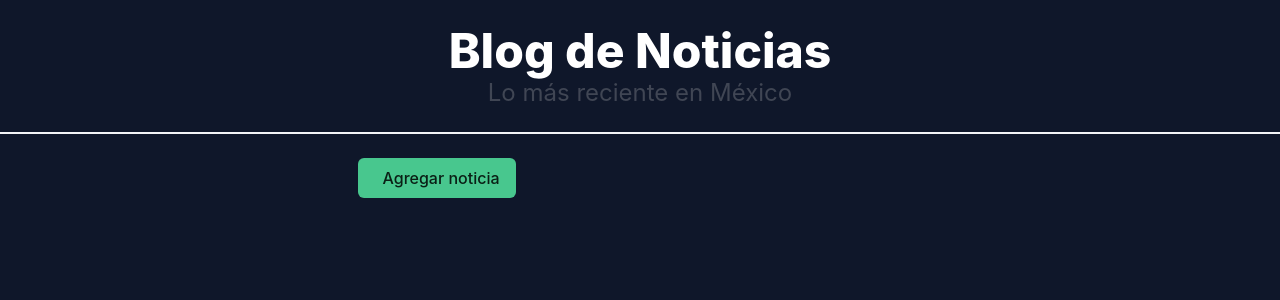
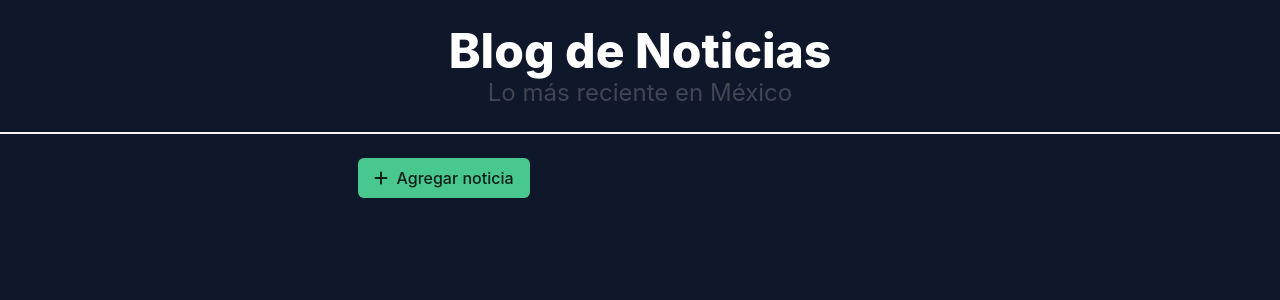
Before and after one commit to paola17luna/EX_U1_18590177, a Flask app: page / in a window 1280 px wide. Shown: the top 300 px of the page. Run offline with Flask 3, Linux system fonts and the light colour scheme.

Commit message:
fix: agregar Font Awesome para iconos

```diff
--- a/templates/base.html
+++ b/templates/base.html
@@ -5,6 +5,7 @@
     <meta name="viewport" content="width=device-width, initial-scale=1">
     <title>{% block title %}{% endblock %}</title>
     <link rel="stylesheet" href="https://cdn.jsdelivr.net/npm/bulma@1.0.2/css/bulma.min.css">
+<link rel="stylesheet" href="https://cdnjs.cloudflare.com/ajax/libs/font-awesome/6.5.2/css/all.min.css">
   </head>
   <body>
     <header>
```
